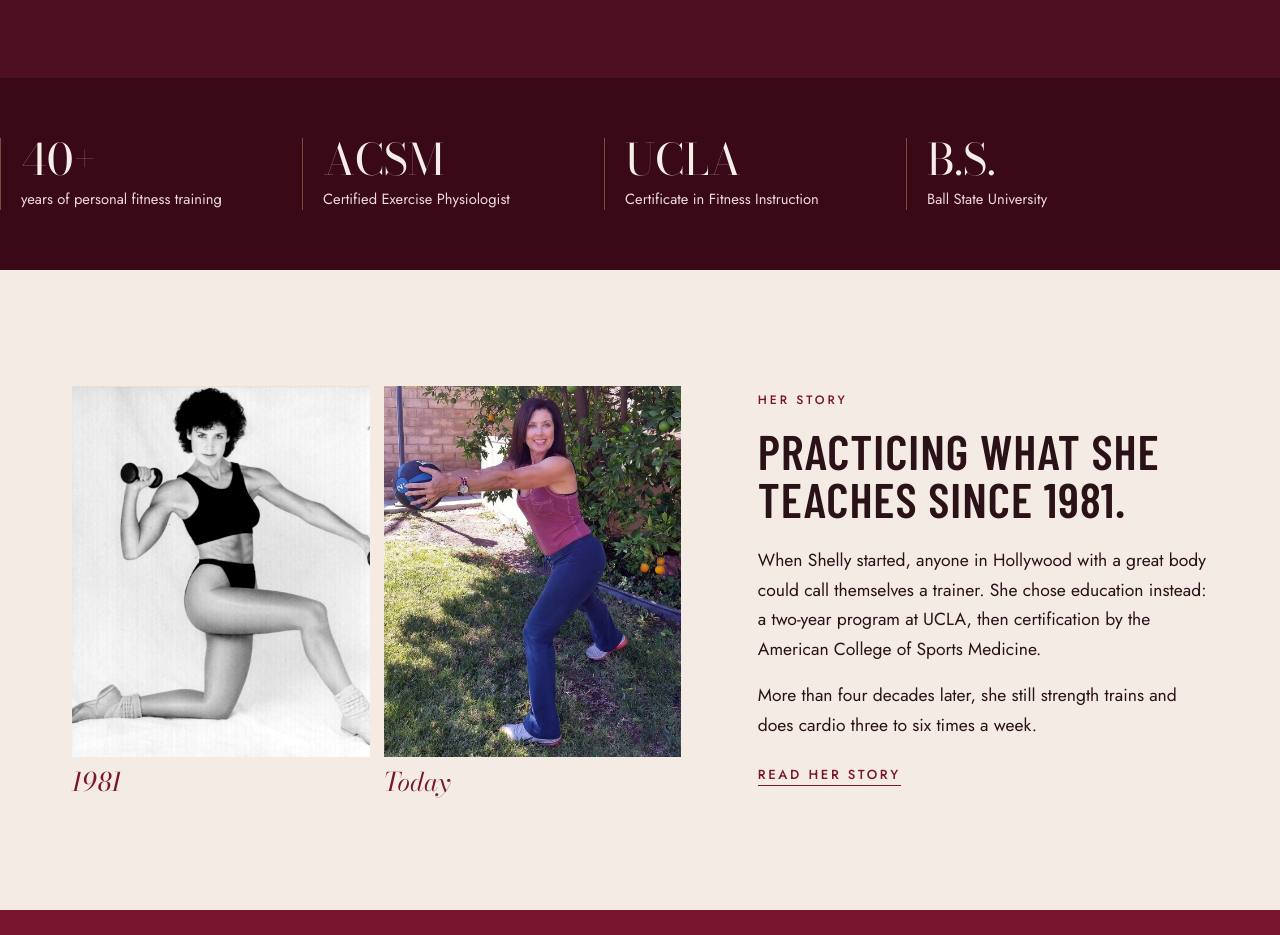
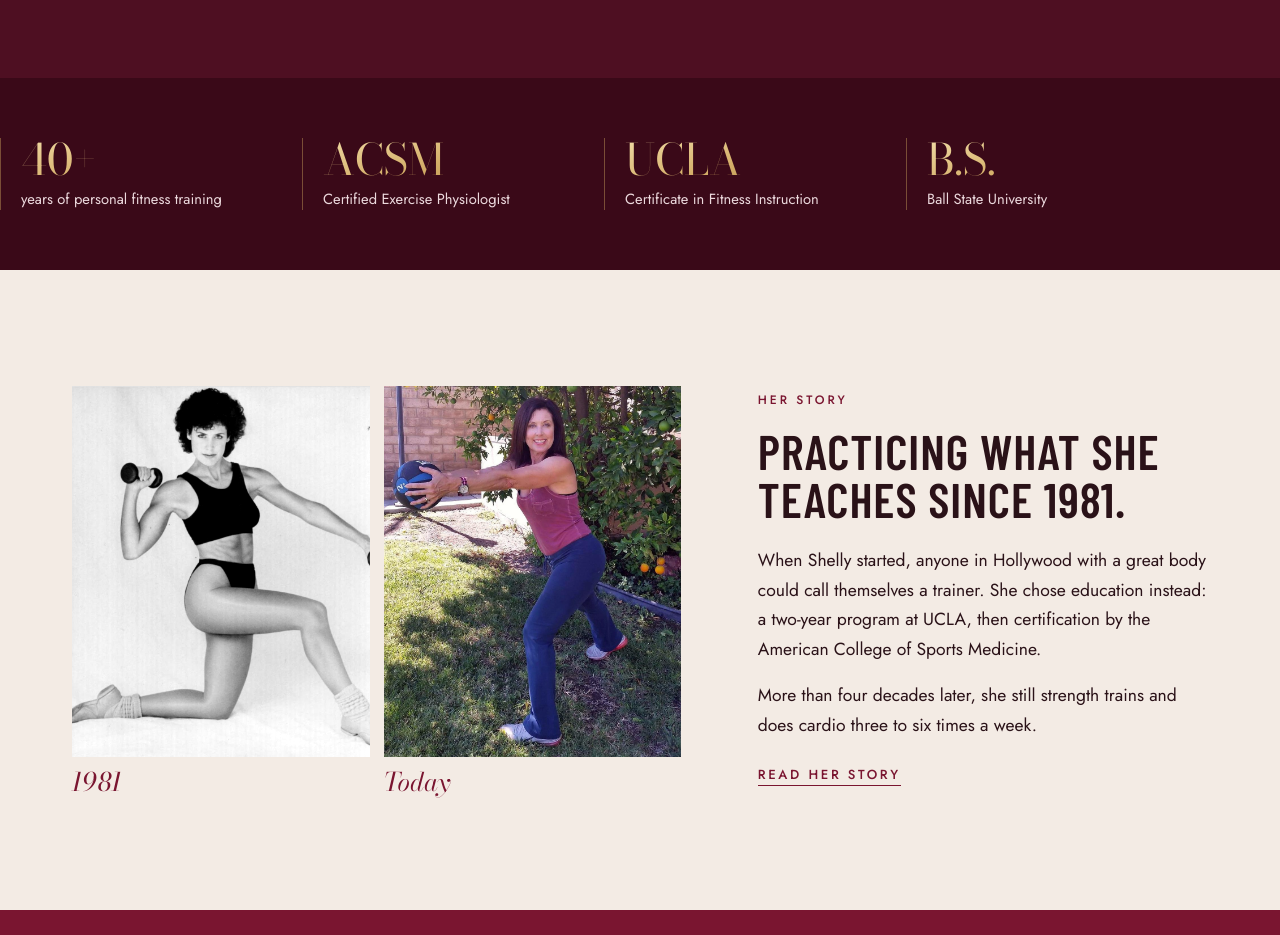
Before and after one commit to bodiroc/bodiroc, a plain HTML site: page e/index.html in a window 1280 px wide. Shown: the part 880-1815 px from the top of the page. Drawn offline with nearby package versions, Linux system fonts and the light colour scheme; a web font is replaced by a local one.

Commit message:
Version E: gold credential figures
Co-Authored-By: Claude Opus 5.5 <noreply@anthropic.com>
Claude-Session: https://claude.ai/code/session_01WW95Ky42Zdh99XH6fcbxpL

```diff
--- a/e/style.css
+++ b/e/style.css
@@ -229,3 +229,6 @@ h1 em,h2 em{font-weight:500;font-style:italic;text-transform:none;color:var(--go
 .prose h2{font-size:clamp(1.8rem,3vw,2.4rem);line-height:1}
 .on-paper h2 em,.prose h2 em{color:var(--wine)}
 form h2{font-size:2.1rem}
+
+/* Credential figures in the same metallic gold as the logo */
+.creds b{color:var(--gold-soft);background:linear-gradient(165deg,#f0dba6 0%,#d4ae68 50%,#b08643 100%);-webkit-background-clip:text;background-clip:text;-webkit-text-fill-color:transparent}
```
